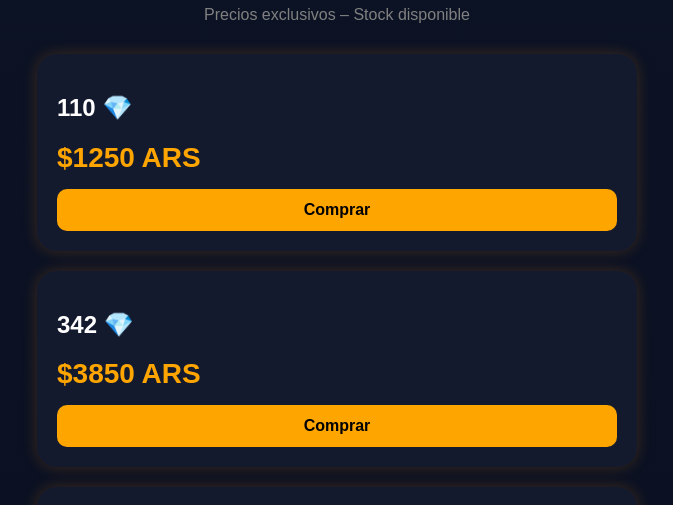
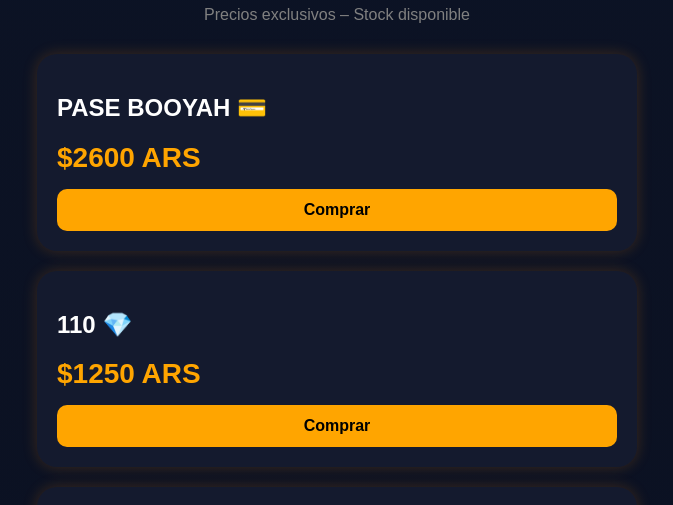
Before and after one commit to marcosalvarez2007/ThiagoVentas-DiamantesFF-, a plain HTML site: page index.html in a window 1280 px wide. Shown: the part 220-725 px from the top of the page, without its empty margins (303-976 px from the left). Drawn offline with Linux system fonts and the light colour scheme.

Commit message:
Add PASE BOOYAH card with pricing and button

```diff
--- a/index.html
+++ b/index.html
@@ -146,6 +146,12 @@
 <div class="container">
 
     <div class="card">
+        <h2>PASE BOOYAH 💳</h2>
+        <div class="price">$2600 ARS</div>
+        <button onclick="abrirModal('PASE BOOYAH 💳','2600')">Comprar</button>
+    </div>
+
+    <div class="card">
         <h2>110 💎</h2>
         <div class="price">$1250 ARS</div>
         <button onclick="abrirModal('110 💎','1250')">Comprar</button>
```
